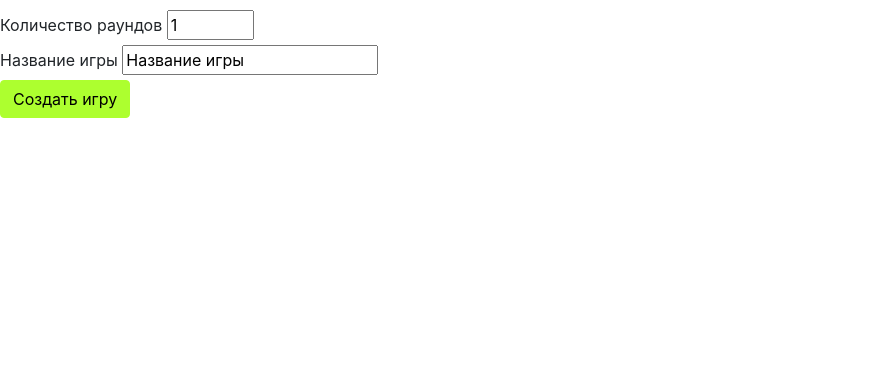
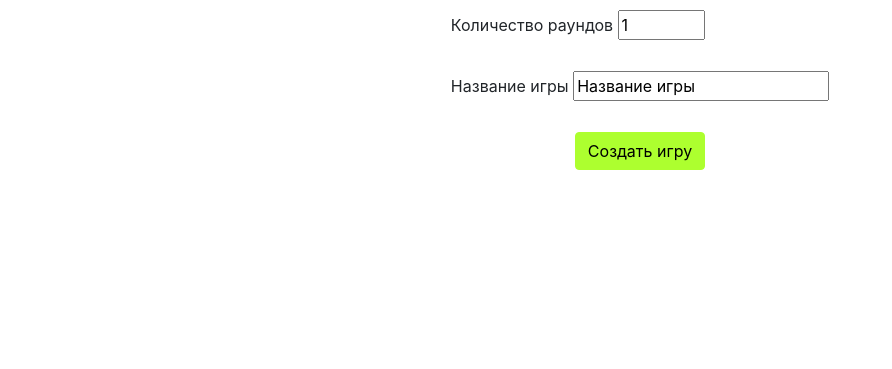
Before and after one commit to PandaPythoner/Zavalinka, a Django app: page /home/create_game/ in a window 1280 px wide. Shown: the part 54-423 px from the top of the page, without its empty margins (0-892 px from the left). Run offline with Django 4.2, Linux system fonts and the light colour scheme; a user stored in the database is signed in; some libraries are stand-ins or nearby versions.

Commit message:
Centered create game form

```diff
--- a/zavalinka/zavalinka_game/static/zavalinka_game/create_game.css
+++ b/zavalinka/zavalinka_game/static/zavalinka_game/create_game.css
@@ -2,3 +2,21 @@
     background-color: greenyellow;
     border-color: greenyellow;
 }
+
+.create-game-form{
+    /*text-align: center;*/
+    width: fit-content;
+    height: fit-content;
+    margin-left: auto;
+    margin-right: auto;
+    margin-top: auto;
+    margin-bottom: auto;
+}
+
+.field{
+    margin-bottom: 2px;
+}
+
+.send-button-div{
+    text-align: center;
+}
--- a/zavalinka/zavalinka_game/templates/zavalinka_game/create_game.html
+++ b/zavalinka/zavalinka_game/templates/zavalinka_game/create_game.html
@@ -7,14 +7,22 @@
 {% endblock %}
 
 {% block content %}
+    <div class='create-game-form'>
         <form method='POST'>
             {% csrf_token %}
+            <div class='field'>
             <label class='rounds'>Количество раундов</label>
             <input type="number" min="1" max = "10" value="1" name="number_of_rounds" id="number_of_rounds">
+            </div>
             <br>
+            <div class='field'>
             <label class='name'>Название игры</label>
             <input type="text" value="Название игры" name="name" id="name">
+            </div>
             <br>
+            <div class='send-button-div'>
                 <button class='btn send-button' type='submit'> Создать игру</button>
+            </div>
         <form>
+    </div>
 {% endblock %}
```
Also changed, not shown: zavalinka/db.sqlite3. Lines whose indentation alone changed are shown as unchanged.
